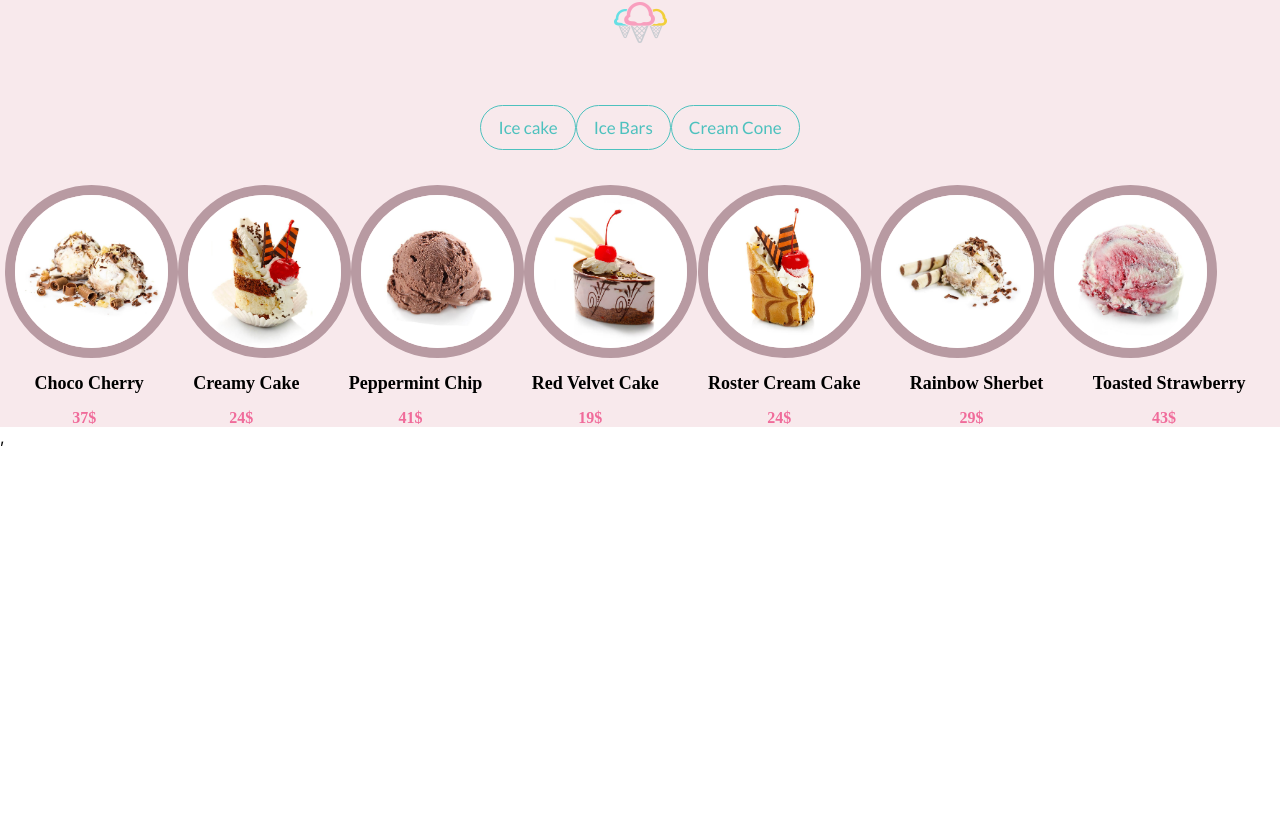
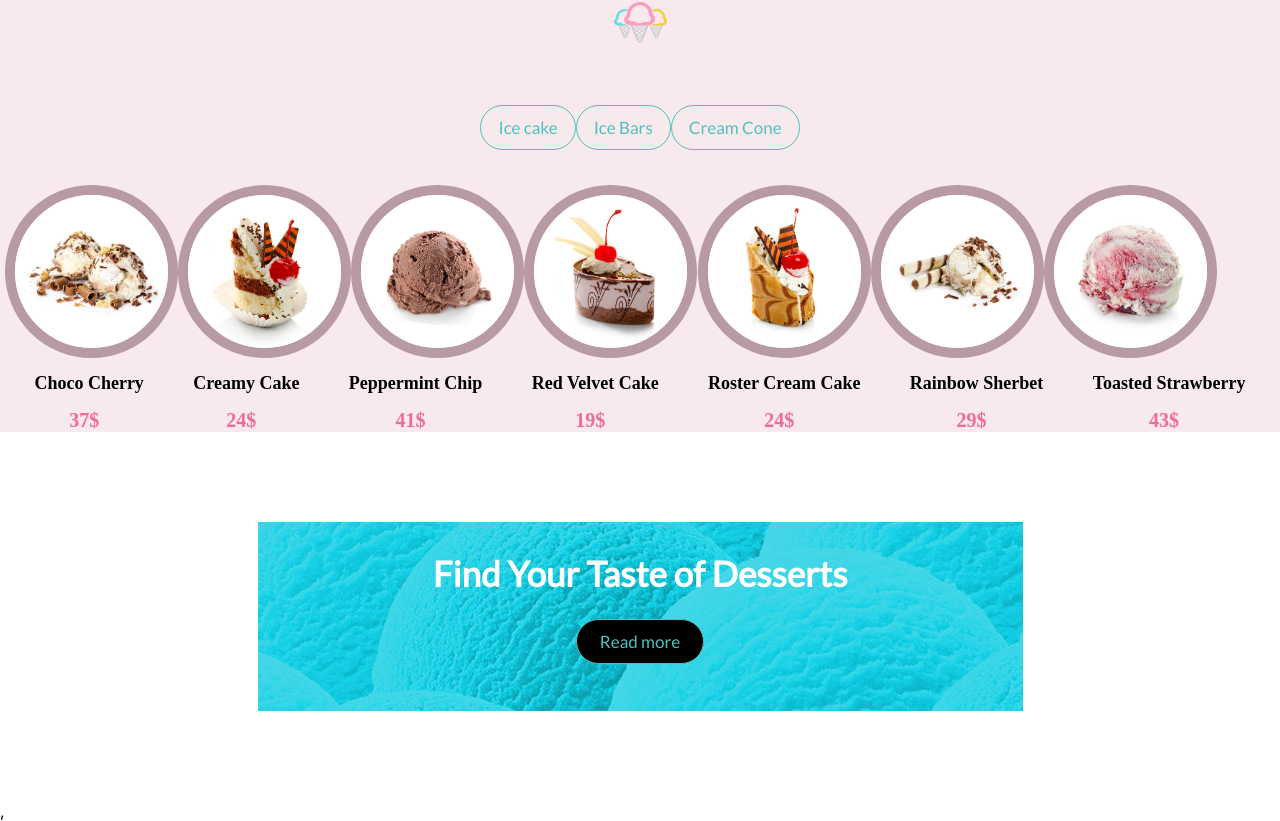
Before and after one commit to alinaruchkina/Online-Ice-Cream-Shop, a React (Create React App) app: page / in a window 1280 px wide. Shown: the part 1757-2578 px from the top of the page. Before the commit the page ends 2204 px from the top, so only its background shows below. Built offline with nearby package versions, Linux system fonts and the light colour scheme; a web font is replaced by a local one.

Commit message:
added desserts

```diff
--- /dev/null
+++ b/src/components/Desserts/Desserts.jsx
@@ -0,0 +1,16 @@
+import React from 'react';
+import styles from './Desserts.module.css';
+import Dessert from '../../utils/images/desserts.jpg';
+function Desserts() {
+  return (
+    <div className={styles.main_desserts}>
+      <div className={styles.image_container_desserts}>
+        <div className={styles.selection_of_desserts}>
+          <div className={styles.find_your_taste}>Find Your Taste of Desserts</div>
+          <div className={styles.button_read_more}>Read more</div>
+        </div>
+      </div>
+    </div>
+  );
+}
+export default Desserts;
--- /dev/null
+++ b/src/components/Desserts/Desserts.module.css
@@ -0,0 +1,34 @@
+.button_read_more {
+  font-size: 17px;
+  font-family: 'Lato';
+  cursor: pointer;
+  border: 1px solid;
+  border-radius: 25px;
+  padding: 11px 17px;
+  color: #4dc1be;
+  width: 92px;
+  background: black;
+  margin: 25px;
+}
+.main_desserts {
+  display: flex;
+  justify-content: center;
+  margin: 90px;
+}
+.selection_of_desserts {
+  display: flex;
+  flex-direction: column;
+  align-items: center;
+  margin: 30px;
+}
+.image_container_desserts {
+  background: url('../../utils/images/desserts.jpg');
+  height: 189px;
+  width: 765px;
+}
+.find_your_taste {
+  font-size: 35px;
+  font-family: 'Lato';
+  font-weight: 600;
+  color: white;
+}
--- a/src/components/SelectionOfIceCream/SelectionOfIceCream.module.css
+++ b/src/components/SelectionOfIceCream/SelectionOfIceCream.module.css
@@ -58,4 +58,5 @@
   font-weight: 600;
   margin-right: 10px;
   font-family: 'Petrona';
+  font-size: 20px;
 }
--- a/src/pages/main/main.js
+++ b/src/pages/main/main.js
@@ -4,6 +4,7 @@ import First_slide from '../../components/slides/first_slide';
 import DescriptionOfThePromotion from '../../components/DescriptionOfThePromotion/DescriptionOfThePromotion';
 import SelectionOfIceCream from '../../components/SelectionOfIceCream/SelectionOfIceCream';
 import { useDispatch, useSelector } from 'react-redux';
+import Desserts from '../../components/Desserts/Desserts';
 
 function Main() {
   const currentSlide = useSelector(({ slider }) => slider.currentSlide);
@@ -18,6 +19,7 @@ function Main() {
       />
       <DescriptionOfThePromotion />
       <SelectionOfIceCream />
+      <Desserts />
     </>
   );
 }
```
Also changed, not shown: src/utils/images/desserts.jpg (added).
